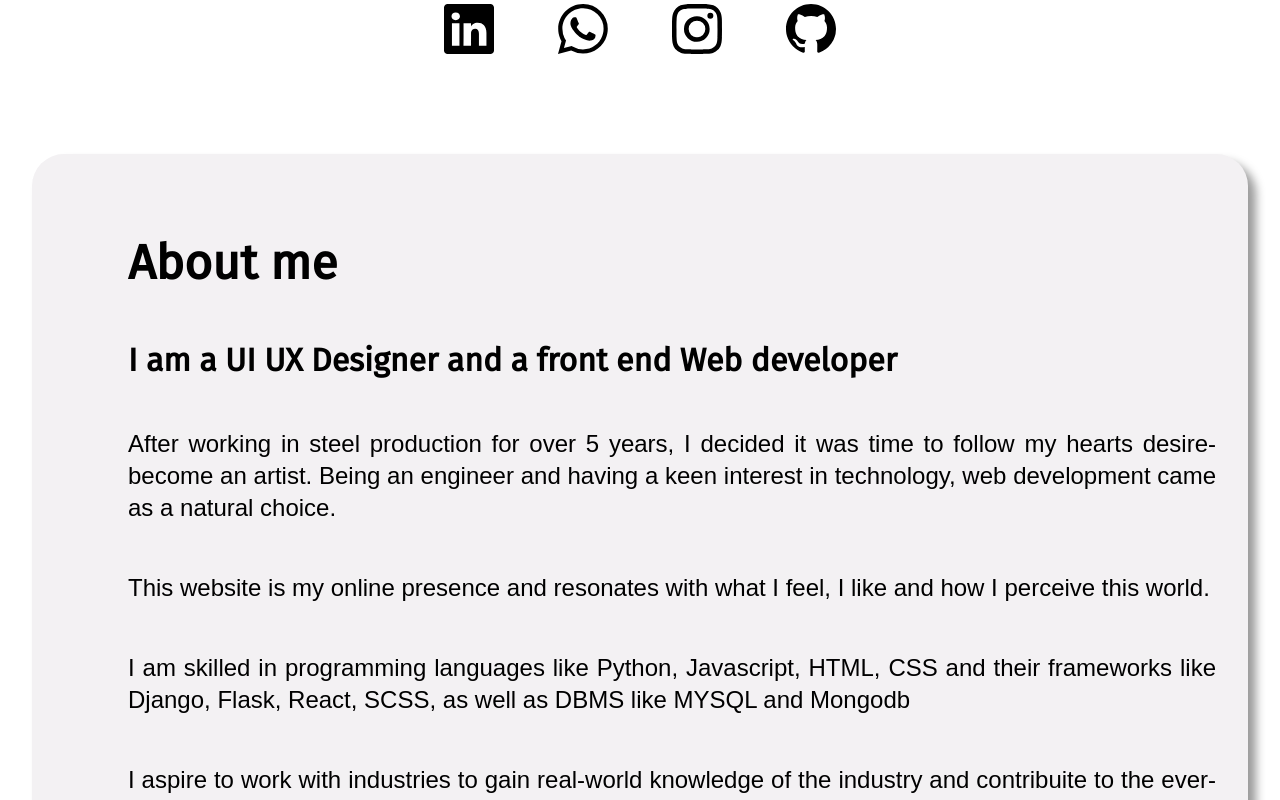
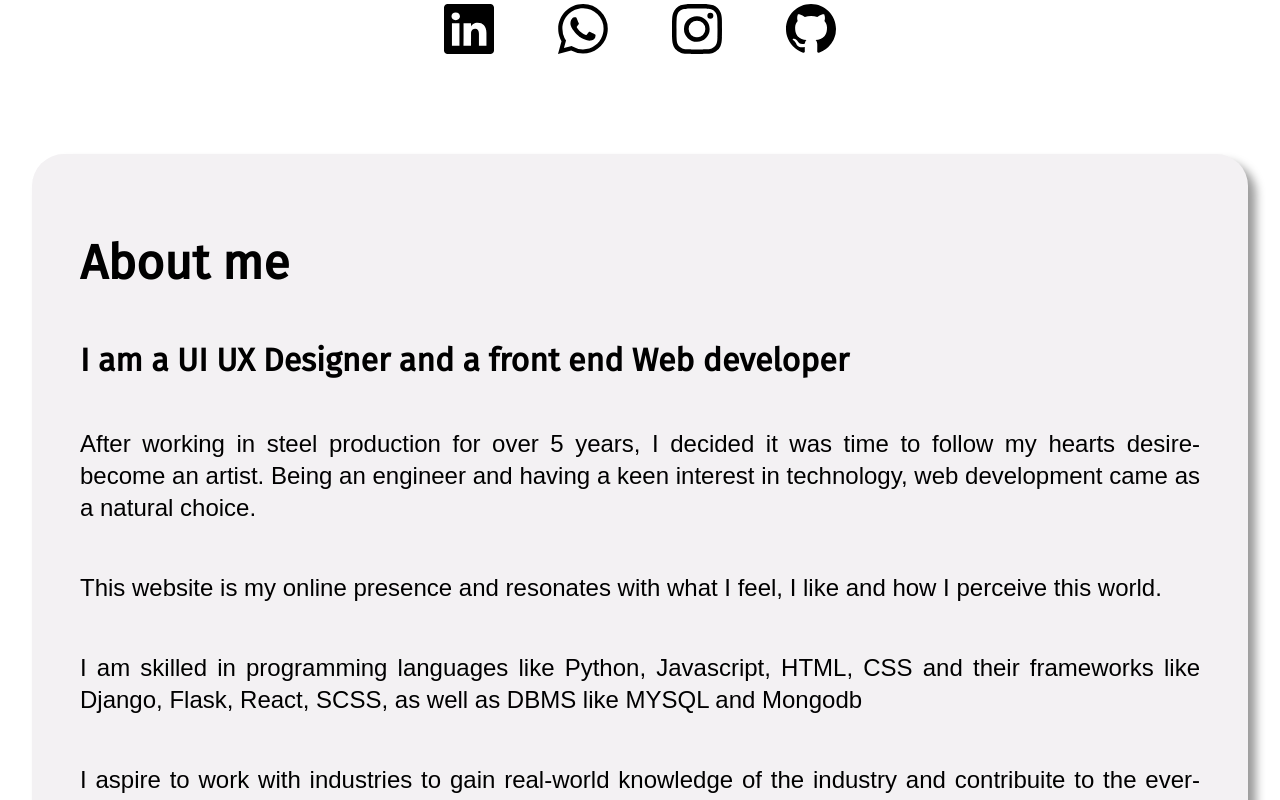
Before and after one commit to narendra2895/Portfolio, a React (Create React App) app: page / in a window 1280 px wide. Shown: the part 980-1780 px from the top of the page. Built offline with nearby package versions, Linux system fonts and the light colour scheme.

Commit message:
ninth commit

```diff
--- a/src/components/About/about.css
+++ b/src/components/About/about.css
@@ -2,7 +2,7 @@
     margin-bottom: 0;
     padding-left: 2rem;
     padding-right: 2rem;
-    padding-bottom: 0;
+    padding-bottom: 2rem;
 }
 
 .data{
@@ -10,26 +10,23 @@
     flex-direction: column;
     row-gap: 3rem;
     width: 50%;
-    padding: 5rem 2rem;
+    padding: 5rem 3rem;
     background-color: #F3F1F3;
     box-shadow: .5rem .5rem .6rem rgb(155, 155, 155);
     z-index: -1;
     border-radius: 2rem;
 }
 .data h2{
-    padding-left: 4rem;
     font-size: 3rem;
     font-weight: bolder;
 }
 .data h3{
-    padding-left: 4rem;
     font-size: 2rem;
     line-height: 2.5rem;
 }
 
 .data p{
 
-    padding-left: 4rem;
     font-size: 1.5rem;
     text-align: justify;
     line-height: 2rem;
```
